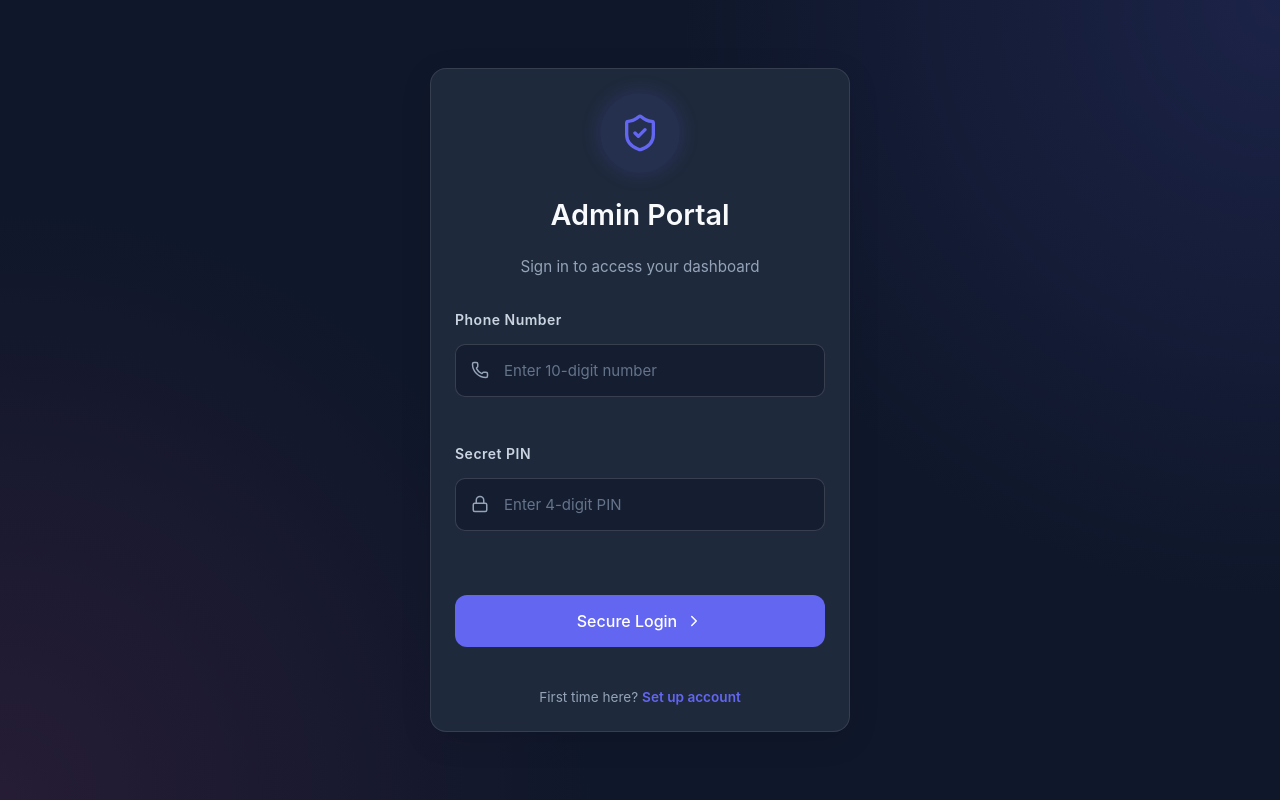
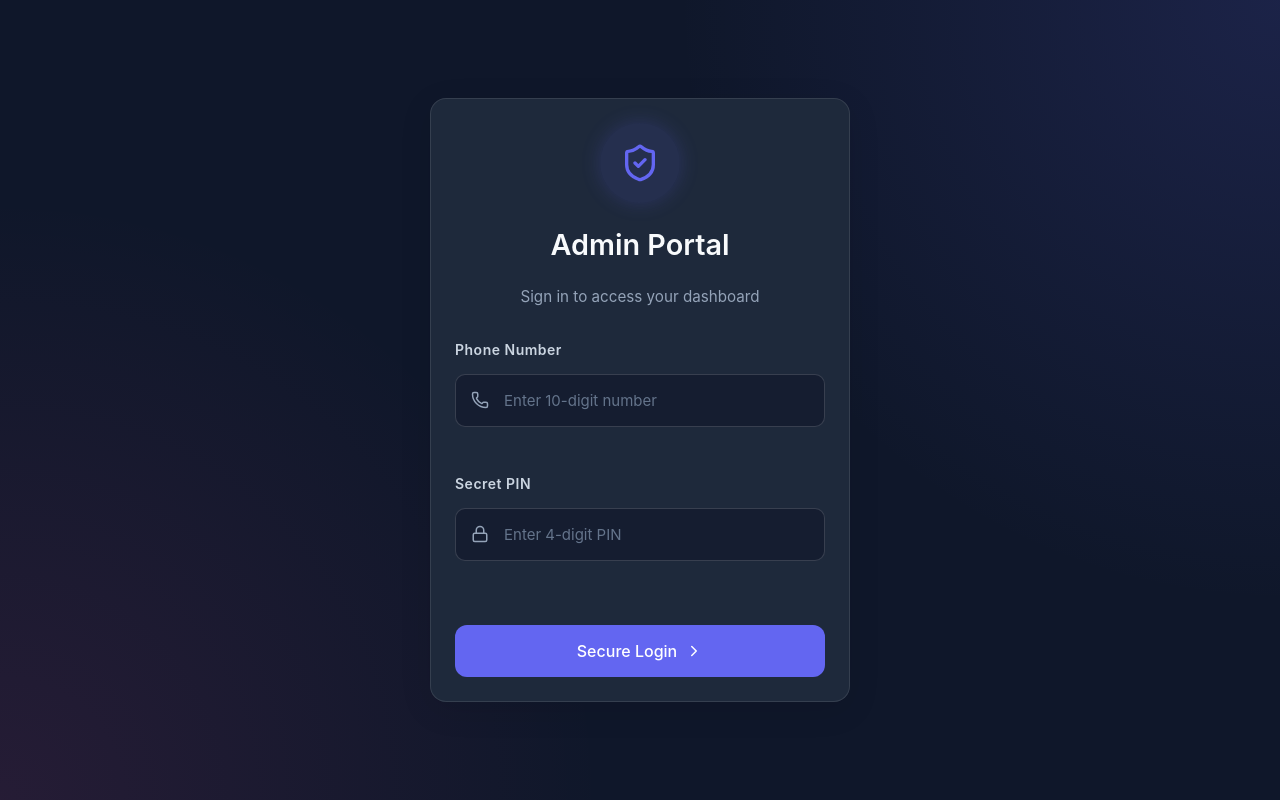
Before and after one commit to jaytiwari2004/ECD-ADMIN, a React (Vite) app: page /login in a window 1280 px wide. Built offline with nearby package versions, Linux system fonts and the light colour scheme.

Commit message:
fix singup page

```diff
--- a/src/pages/Auth/AdminLogin.tsx
+++ b/src/pages/Auth/AdminLogin.tsx
@@ -126,9 +126,9 @@ const AdminLogin = () => {
               <ChevronRight size={18} />
             </button>
 
-            <p className="toggle-text">
+            {/* <p className="toggle-text">
               First time here? <span onClick={() => { setMode('signup'); setError(''); }}>Set up account</span>
-            </p>
+            </p> */}
           </form>
         )}
 
```
